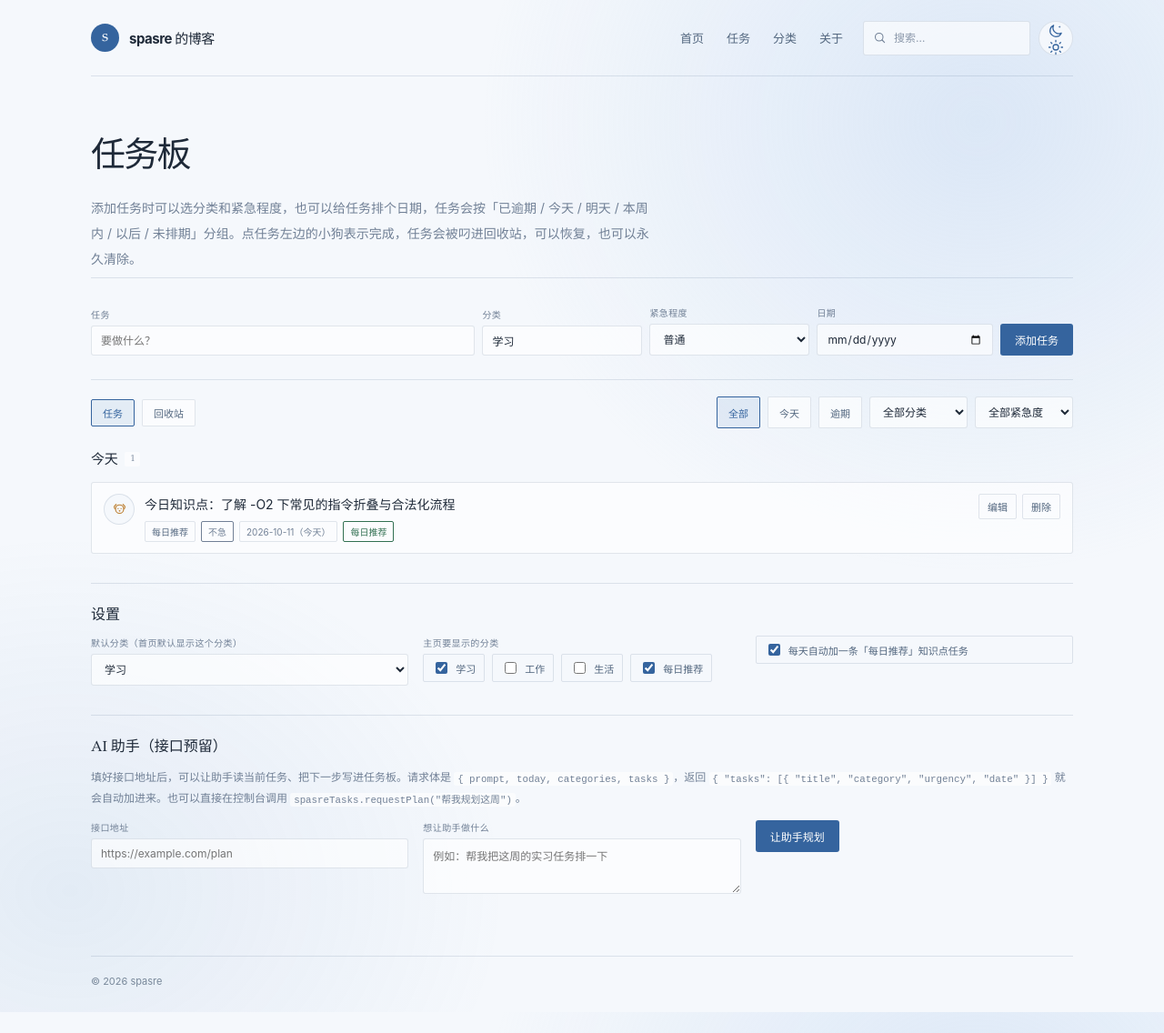
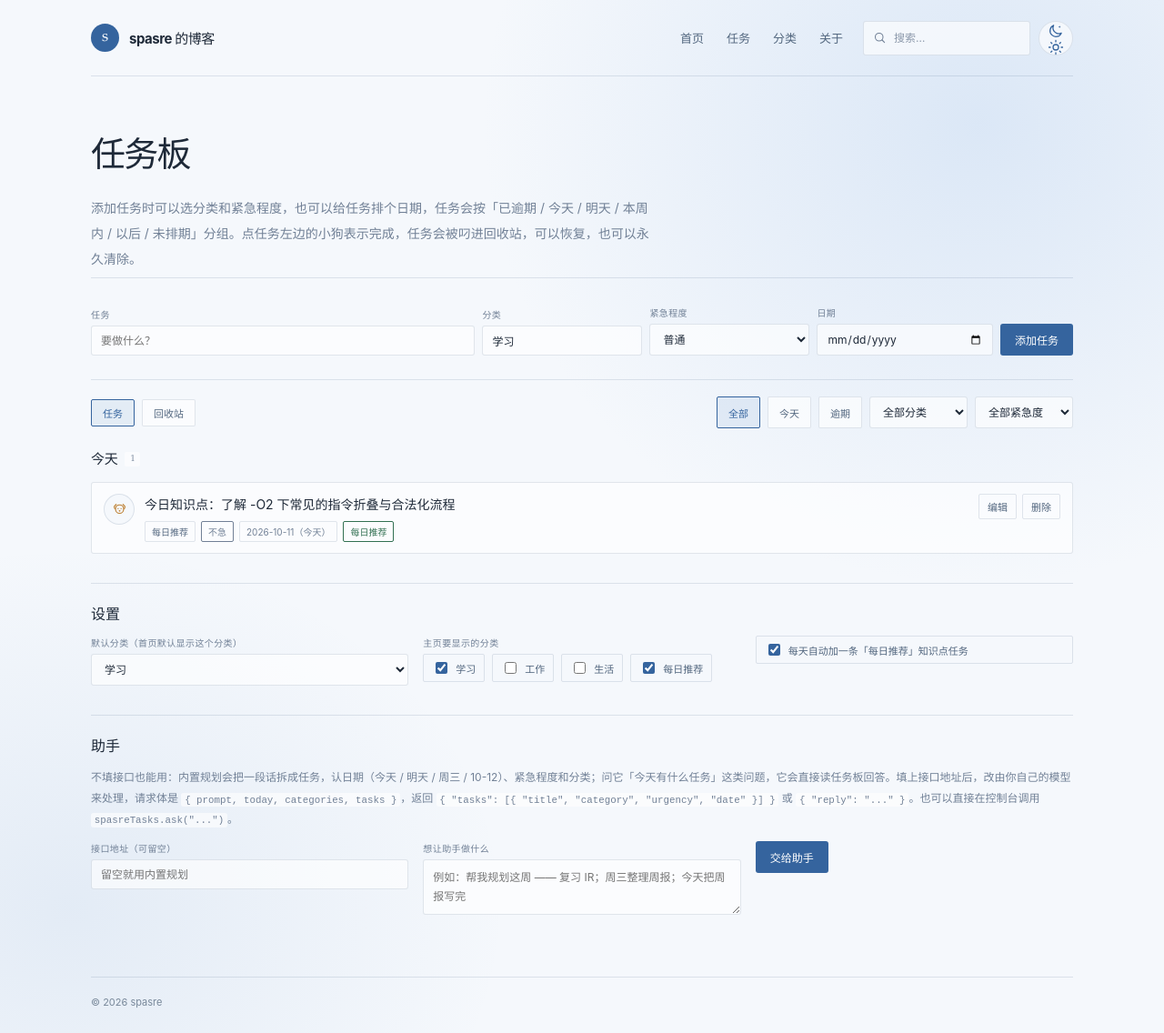
Before and after one commit to spasre/spasre.github.io, a Jekyll site: the page built from tasks.html, in a window 1280 px wide. Shown: the whole page at 91% size. Built offline with Jekyll 4.4.1, drawn with Linux system fonts in a browser that asks for light colours; part of the change alters nothing that is shown.

Commit message:
﻿助手可用：内置规划把一段话拆成任务，也能读任务板回答问题
- 不填接口地址也能用：按换行/分号/句号/序号拆成多条任务，识别今天、明天、后天、本周、下周、周X、10-12 等日期，识别紧急/重要/不急，并按文字里出现的分类归类
- 开头的日期、紧急程度、分类会作为整段共享条件，条目自带的优先级更高
- 问句（今天有什么任务 / 有没有逾期的 / 一共多少任务 / 回收站里有什么等）改为读任务板回答
- 填了接口地址仍走远端：新增 reply 字段支持，返回数组或 { tasks } 都认
- window.spasreTasks 增加 ask/plan/answer，requestPlan 保持返回任务数组

Co-authored-by: Copilot <223556219+Copilot@users.noreply.github.com>

```diff
--- a/assets/css/style.css
+++ b/assets/css/style.css
@@ -674,7 +674,7 @@ h1 {
 
 .task-hint code { padding: .15em .35em; border-radius: 3px; background: var(--field); font-size: .9em; }
 
-.task-agent-status { margin: 12px 0 0; color: var(--soft-ink); font-size: 12px; }
+.task-agent-status { margin: 12px 0 0; color: var(--soft-ink); font-size: 12px; white-space: pre-line; }
 
 .task-trash-head { display: flex; flex-wrap: wrap; align-items: center; justify-content: space-between; gap: 12px; }
 
--- a/assets/js/tasks.js
+++ b/assets/js/tasks.js
@@ -623,16 +623,203 @@
     state.board.editingId = task ? task.id : "";
   }
 
-  /* ---------- agent hook ---------- */
+  /* ---------- 助手：内置规划 ---------- */
 
-  async function requestPlan(prompt) {
-    const endpoint = String(store.settings.agentEndpoint || "").trim();
-    if (!endpoint) throw new Error("还没有配置助手接口地址，先在下面填一个。");
-    const response = await fetch(endpoint, {
+  const WEEKDAY_INDEX = { 一: 1, 二: 2, 三: 3, 四: 4, 五: 5, 六: 6, 日: 0, 天: 0 };
+  const PLAN_LEAD = /^(?:请|麻烦|帮忙)?(?:帮我|帮忙|给我)?\s*(?:规划|安排|拆分|拆解|排一下|排个|列出|列一下)\s*(?:一下|下)?\s*[:：,，、]?\s*/;
+  const DATE_LEAD = /^(?:大后天|后天|明天|明日|今天|今日|今晚|本周|这周|这星期|本星期|下周|下星期|下礼拜|周[一二三四五六日天]|星期[一二三四五六日天]|礼拜[一二三四五六日天]|\d{4}\s*[-\/年.]\s*\d{1,2}\s*[-\/月.]\s*\d{1,2}|\d{1,2}\s*[-\/月]\s*\d{1,2}\s*[日号]?)\s*[，,、:：的]?\s*/;
+  const URGENCY_LEAD = /^(?:紧急|很急|重要|不急|优先|尽快|马上|立刻)\s*[:：,，]\s*/;
+  const QUESTION_HINT = /[?？]|吗|什么|哪些|多少|几个|怎么样|状态|进度|看看|看一下|列一下|列出|统计|有哪|有没有|有没|是否|情况|概览|总结|还剩|剩下|还有/;
+  const PLAN_HINT = /规划|安排|拆解|拆分|添加|加进|新建|记一下|提醒我|排一下/;
+
+  function shiftDay(base, offset) {
+    return todayKey(new Date(base.getFullYear(), base.getMonth(), base.getDate() + offset));
+  }
+
+  function resolveDate(text, base) {
+    const now = base || new Date();
+    let match = text.match(/(\d{4})\s*[-\/年.]\s*(\d{1,2})\s*[-\/月.]\s*(\d{1,2})/);
+    if (match) return todayKey(new Date(Number(match[1]), Number(match[2]) - 1, Number(match[3])));
+    match = text.match(/(\d{1,2})\s*[-\/月]\s*(\d{1,2})\s*[日号]?/);
+    if (match) {
+      const month = Number(match[1]);
+      const day = Number(match[2]);
+      if (month >= 1 && month <= 12 && day >= 1 && day <= 31) {
+        return todayKey(new Date(now.getFullYear(), month - 1, day));
+      }
+    }
+    if (/大后天/.test(text)) return shiftDay(now, 3);
+    if (/后天/.test(text)) return shiftDay(now, 2);
+    if (/明天|明日|明早|明晚/.test(text)) return shiftDay(now, 1);
+    if (/今天|今日|今晚|当天/.test(text)) return todayKey(now);
+
+    const nextWeek = /下(?:个)?(?:周|星期|礼拜)/.test(text);
+    const thisWeek = /(?:本|这)(?:个)?(?:周|星期|礼拜)/.test(text);
+    const weekday = text.match(/(?:下(?:个)?|本|这(?:个)?)?(?:周|星期|礼拜)\s*([一二三四五六日天])/);
+    if (weekday) {
+      let diff = (WEEKDAY_INDEX[weekday[1]] - now.getDay() + 7) % 7;
+      if (nextWeek) diff = diff === 0 ? 7 : diff + 7;
+      return shiftDay(now, diff);
+    }
+    if (nextWeek) return shiftDay(now, ((7 - now.getDay()) % 7) + 7);
+    if (thisWeek) return shiftDay(now, (7 - now.getDay()) % 7);
+    return "";
+  }
+
+  function resolveUrgency(text) {
+    if (/不急|有空|随缘|闲了|之后再说/.test(text)) return "low";
+    if (/紧急|很急|急用|马上|立刻|立即|尽快|赶紧|优先做/.test(text)) return "urgent";
+    if (/重要|优先|务必|关键/.test(text)) return "high";
+    return "normal";
+  }
+
+  function resolveCategory(text) {
+    let best = "";
+    categories().forEach((name) => {
+      if (name !== DAILY_CATEGORY && name.length >= best.length && text.includes(name)) best = name;
+    });
+    return best;
+  }
+
+  function splitPlanItems(text) {
+    return String(text || "")
+      .replace(/\r\n?/g, "\n")
+      .replace(/[；;]/g, "\n")
+      .replace(/(^|\s)\d{1,2}\s*[.、)）]\s+/g, "\n")
+      .replace(/^\s*[-*•·—–]\s+/gm, "")
+      .split(/\n|。|！|!/)
+      .map((part) => {
+        const cleaned = part
+          .replace(PLAN_LEAD, "")
+          .replace(/^[:：,，、]+/, "")
+          .replace(/[:：,，、;；]+$/, "")
+          .trim();
+        const withoutDate = cleaned.replace(DATE_LEAD, "").replace(URGENCY_LEAD, "").trim();
+        return { title: withoutDate.length >= 2 ? withoutDate : cleaned, raw: cleaned };
+      })
+      .filter((item) => item.title.length >= 2);
+  }
+
+  function localPlan(prompt) {
+    const text = String(prompt || "").trim();
+    const items = splitPlanItems(text);
+    // 日期 / 紧急程度 / 分类写在开头（列表之前）时，当作整段共享的条件。
+    const shell = text.split(/\n|；|;|。|！|!/)[0] || "";
+    const sharedDate = resolveDate(shell);
+    const sharedUrgency = resolveUrgency(shell);
+    const sharedCategory = resolveCategory(shell);
+    const seen = [];
+    const plans = [];
+    items.forEach((item) => {
+      if (seen.includes(item.title)) return;
+      seen.push(item.title);
+      const urgency = resolveUrgency(item.raw);
+      plans.push({
+        title: item.title,
+        category: resolveCategory(item.raw) || sharedCategory || store.settings.defaultCategory,
+        urgency: urgency === "normal" ? sharedUrgency : urgency,
+        date: resolveDate(item.raw) || sharedDate
+      });
+    });
+    return plans;
+  }
+
+  function looksLikeQuestion(text) {
+    return QUESTION_HINT.test(text) && !PLAN_HINT.test(text);
+  }
+
+  function describeTask(task) {
+    const bits = [task.category, URGENCY_LABEL[task.urgency] || URGENCY_LABEL.normal];
+    if (task.date) bits.push(task.date);
+    return "・" + task.title + "（" + bits.join("・") + "）";
+  }
+
+  function describeList(list, limit) {
+    const shown = list.slice(0, limit).map(describeTask);
+    if (list.length > shown.length) shown.push("…还有 " + (list.length - shown.length) + " 条");
+    return shown.join("\n");
+  }
+
+  function localAnswer(prompt) {
+    const text = String(prompt || "");
+    const active = sortTasks(store.tasks);
+    const today = todayKey();
+    const overdue = active.filter((task) => task.date && dayDiff(task.date) < 0);
+    const todays = active.filter((task) => task.date === today);
+    const tomorrows = active.filter((task) => task.date && dayDiff(task.date) === 1);
+    const week = active.filter((task) => task.date && dayDiff(task.date) >= 0 && dayDiff(task.date) <= 7);
+
+    if (/回收站|删掉|删除|已完成/.test(text)) {
+      if (store.trash.length === 0) return "回收站是空的。";
+      return "回收站里有 " + store.trash.length + " 条：\n" + describeList(store.trash, 6) + "\n可以恢复，也可以永久清除。";
+    }
+    if (/分类|几类|哪些类/.test(text)) {
+      return "现有分类：" + categories().join("、") + "。首页固定显示：" + pinnedCategories().join("、") + "。";
+    }
+    if (/紧急|重要|优先/.test(text)) {
+      const hot = active.filter((task) => task.urgency === "urgent" || task.urgency === "high");
+      if (hot.length === 0) return "没有标记为紧急或重要的任务。";
+      return "紧急或重要的有 " + hot.length + " 条：\n" + describeList(hot, 6);
+    }
+    if (/逾期|过期|超期|拖了/.test(text)) {
+      if (overdue.length === 0) return "没有逾期的任务。";
+      return "逾期 " + overdue.length + " 条：\n" + describeList(overdue, 6);
+    }
+    if (/明天|明日/.test(text)) {
+      if (tomorrows.length === 0) return "明天没有排任务。";
+      return "明天有 " + tomorrows.length + " 条：\n" + describeList(tomorrows, 6);
+    }
+    if (/今天|今日|当天/.test(text)) {
+      if (todays.length === 0) return "今天没有排任务，未完成一共 " + active.length + " 条。";
+      return "今天有 " + todays.length + " 条：\n" + describeList(todays, 6);
+    }
+    if (/本周|这周|这星期|一周|七天/.test(text)) {
+      if (week.length === 0) return "本周内（含今天）没有排任务。";
+      return "本周内有 " + week.length + " 条：\n" + describeList(week, 8);
+    }
+    if (/多少|几个|数量|统计/.test(text)) {
+      return (
+        "未完成 " + active.length + " 条，其中今天 " + todays.length + " 条、逾期 " + overdue.length +
+        " 条、本周内 " + week.length + " 条；回收站 " + store.trash.length + " 条。"
+      );
+    }
+
+    const lines = ["未完成 " + active.length + " 条，今天 " + todays.length + " 条，逾期 " + overdue.length + " 条。"];
+    if (active.length === 0) {
+      lines.push("任务板是空的。可以直接加一条，或者写一句话让我拆成几条。");
+      return lines.join("\n");
+    }
+    if (overdue.length > 0) lines.push("逾期：\n" + describeList(overdue, 3));
+    if (todays.length > 0) lines.push("今天：\n" + describeList(todays, 5));
+    if (overdue.length === 0 && todays.length === 0) lines.push("接下来：\n" + describeList(active, 5));
+    return lines.join("\n");
+  }
+
+  /* ---------- 助手：接口调用 ---------- */
+
+  function addPlanned(list) {
+    const added = [];
+    (list || []).forEach((item) => {
+      if (!item || !item.title) return;
+      const task = createTask({
+        title: item.title,
+        category: item.category || store.settings.defaultCategory,
+        urgency: item.urgency,
+        date: item.date,
+        source: "agent"
+      });
+      if (task) added.push(task);
+    });
+    if (added.length > 0) renderAll();
+    return added;
+  }
+
+  async function askRemote(text) {
+    const response = await fetch(String(store.settings.agentEndpoint).trim(), {
       method: "POST",
       headers: { "Content-Type": "application/json" },
       body: JSON.stringify({
-        prompt: String(prompt || "").trim(),
+        prompt: text,
         today: todayKey(),
         categories: categories(),
         tasks: store.tasks.map((task) => ({
@@ -646,20 +833,40 @@
     if (!response.ok) throw new Error("接口返回 " + response.status);
     const data = await response.json();
     const incoming = Array.isArray(data) ? data : Array.isArray(data && data.tasks) ? data.tasks : [];
-    const added = [];
-    incoming.forEach((item) => {
-      if (!item || !item.title) return;
-      const task = createTask({
-        title: item.title,
-        category: item.category || store.settings.defaultCategory,
-        urgency: item.urgency,
-        date: item.date,
-        source: "agent"
-      });
-      if (task) added.push(task);
-    });
-    renderAll();
-    return added;
+    const added = addPlanned(incoming);
+    const remoteReply = data && typeof data.reply === "string" ? data.reply.trim() : "";
+    let reply = remoteReply;
+    if (!reply) reply = added.length > 0 ? "助手添加了 " + added.length + " 个任务。" : "助手没有返回新任务。";
+    return { source: "remote", reply, added };
+  }
+
+  async function ask(prompt) {
+    const text = String(prompt || "").trim();
+    if (!text) throw new Error("先写点想做的事，或者想问的问题。");
+    if (String(store.settings.agentEndpoint || "").trim()) return askRemote(text);
+
+    if (looksLikeQuestion(text)) {
+      return { source: "local", reply: localAnswer(text), added: [] };
+    }
+    const added = addPlanned(localPlan(text));
+    if (added.length === 0) {
+      return {
+        source: "local",
+        reply: "没看明白要做什么。一条一条写会更准：用换行、分号或「1. 2. 3.」分开。",
+        added
+      };
+    }
+    const dated = added.filter((task) => task.date).length;
+    const reply =
+      "内置规划加了 " + added.length + " 个任务" + (dated > 0 ? "，其中 " + dated + " 条带日期" : "") + "：\n" +
+      describeList(added, 10) +
+      "\n（想换成自己的模型，把接口地址填上就行。）";
+    return { source: "local", reply, added };
+  }
+
+  async function requestPlan(prompt) {
+    const result = await ask(prompt);
+    return result.added;
   }
 
   /* ---------- wiring ---------- */
@@ -820,10 +1027,10 @@
         const status = document.getElementById("agent-status");
         const prompt = document.getElementById("agent-prompt");
         updateSettings({ agentEndpoint: endpoint ? endpoint.value.trim() : "" });
-        if (status) status.textContent = "正在请求助手…";
+        if (status) status.textContent = "正在处理…";
         try {
-          const added = await requestPlan(prompt ? prompt.value : "");
-          if (status) status.textContent = added.length > 0 ? "助手添加了 " + added.length + " 个任务。" : "助手没有返回新任务。";
+          const result = await ask(prompt ? prompt.value : "");
+          if (status) status.textContent = result.reply;
         } catch (error) {
           if (status) status.textContent = String(error.message || error);
         }
@@ -848,7 +1055,7 @@
   renderAll();
 
   window.spasreTasks = {
-    version: 1,
+    version: 2,
     storageKey: STORE_KEY,
     today: todayKey,
     list: function (options) {
@@ -901,6 +1108,9 @@
       return this.updateSettings({ agentEndpoint: String(url || "").trim() });
     },
     requestPlan: requestPlan,
+    ask: ask,
+    plan: localPlan,
+    answer: localAnswer,
     refresh: renderAll
   };
 })();
--- a/tasks.html
+++ b/tasks.html
@@ -94,19 +94,19 @@ permalink: /tasks/
         </section>
 
         <section class="task-panel-block" aria-labelledby="task-agent-title">
-          <h2 class="task-panel-title" id="task-agent-title">AI 助手（接口预留）</h2>
-          <p class="task-hint">填好接口地址后，可以让助手读当前任务、把下一步写进任务板。请求体是 <code>{ prompt, today, categories, tasks }</code>，返回 <code>{ "tasks": [{ "title", "category", "urgency", "date" }] }</code> 就会自动加进来。也可以直接在控制台调用 <code>spasreTasks.requestPlan("帮我规划这周")</code>。</p>
+          <h2 class="task-panel-title" id="task-agent-title">助手</h2>
+          <p class="task-hint">不填接口也能用：内置规划会把一段话拆成任务，认日期（今天 / 明天 / 周三 / 10-12）、紧急程度和分类；问它「今天有什么任务」这类问题，它会直接读任务板回答。填上接口地址后，改由你自己的模型来处理，请求体是 <code>{ prompt, today, categories, tasks }</code>，返回 <code>{ "tasks": [{ "title", "category", "urgency", "date" }] }</code> 或 <code>{ "reply": "..." }</code>。也可以直接在控制台调用 <code>spasreTasks.ask("...")</code>。</p>
           <div class="task-panel-grid">
             <label class="task-field">
-              <span>接口地址</span>
-              <input class="task-input" type="url" id="agent-endpoint" placeholder="https://example.com/plan">
+              <span>接口地址（可留空）</span>
+              <input class="task-input" type="url" id="agent-endpoint" placeholder="留空就用内置规划">
             </label>
             <label class="task-field">
               <span>想让助手做什么</span>
-              <textarea class="task-textarea" id="agent-prompt" rows="2" placeholder="例如：帮我把这周的实习任务排一下"></textarea>
+              <textarea class="task-textarea" id="agent-prompt" rows="2" placeholder="例如：帮我规划这周 —— 复习 IR；周三整理周报；今天把周报写完"></textarea>
             </label>
             <div class="task-actions-cell">
-              <button class="task-submit" type="button" id="agent-run">让助手规划</button>
+              <button class="task-submit" type="button" id="agent-run">交给助手</button>
             </div>
           </div>
           <p class="task-agent-status" id="agent-status" role="status"></p>
```
Also changed, not shown: README.md.
